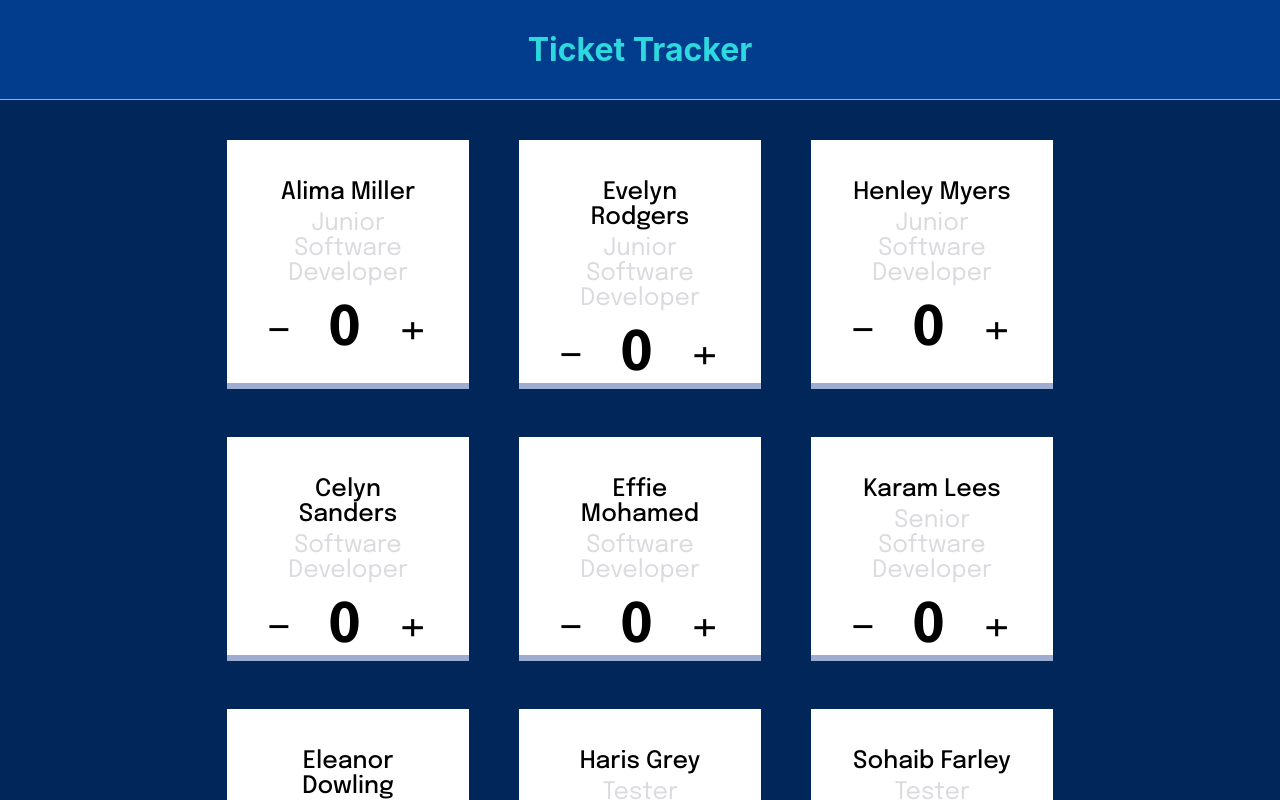
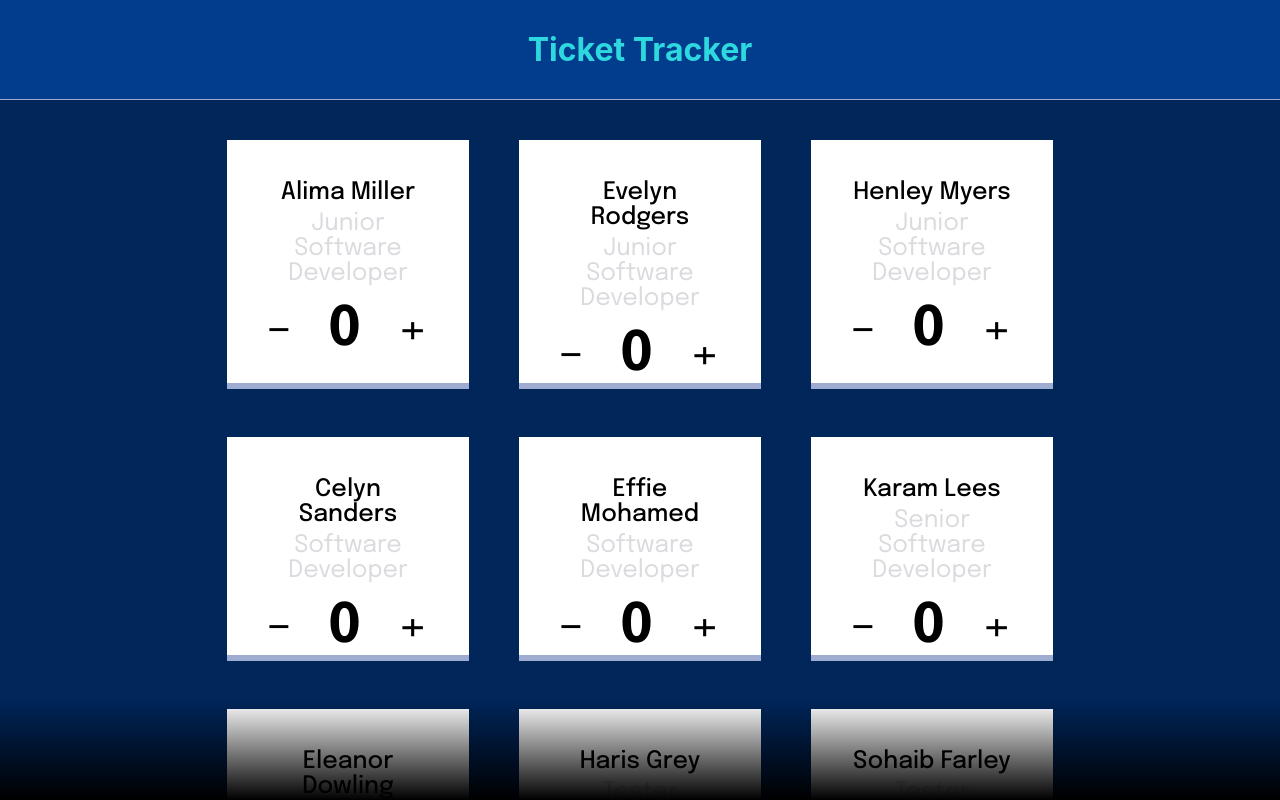
Before and after one commit to samueljacobs98/ticket-tracker-project, a React (Create React App) app: page / in a window 1280 px wide. Shown: the top 800 px of the page. Built offline with nearby package versions, Linux system fonts and the light colour scheme.

Commit message:
added footer

```diff
--- a/src/App.jsx
+++ b/src/App.jsx
@@ -1,6 +1,7 @@
 import "./App.scss";
 import Header from "./components/Header/Header";
 import Tickets from "./components/Tickets/Tickets";
+import Footer from "./components/Footer/Footer";
 import team from "./assets/data/team";
 
 function App() {
@@ -8,6 +9,7 @@ function App() {
     <>
       <Header />
       <Tickets teamData={team} />
+      <Footer />
     </>
   );
 }
--- a/src/assets/scss/_variables.scss
+++ b/src/assets/scss/_variables.scss
@@ -19,7 +19,6 @@ $colour-grey: #dbdade;
 
 // Sizes
 $card-width: 242px;
-$card-min-height: 190px;
 
 // Margins & Paddings:
 $card-padding: 40px;
--- a/src/components/Card/Card.scss
+++ b/src/components/Card/Card.scss
@@ -9,7 +9,6 @@
 .card {
   font-family: $font;
   width: $card-width;
-  min-height: $card-min-height;
 
   background-color: $colour-white;
   border-bottom: 6px solid $colour-card-accent;
--- /dev/null
+++ b/src/components/Footer/Footer.jsx
@@ -0,0 +1,8 @@
+import React from "react";
+import "./Footer.scss";
+
+const Footer = () => {
+  return <footer className="footer"></footer>;
+};
+
+export default Footer;
--- /dev/null
+++ b/src/components/Footer/Footer.scss
@@ -0,0 +1,9 @@
+.footer {
+  background: linear-gradient(0deg, rgba(0, 0, 0, 1) 0%, rgba(0, 0, 0, 0) 100%);
+  width: 100%;
+  height: 100px;
+
+  position: fixed;
+  bottom: 0;
+  left: 0;
+}
--- a/src/components/Tickets/Tickets.jsx
+++ b/src/components/Tickets/Tickets.jsx
@@ -1,7 +1,7 @@
 import React from "react";
 import Card from "../Card/Card";
+import "./Tickets.scss";
 
-import "./Tickets.scss";
 const Tickets = ({ teamData }) => {
   const cardListJSX = teamData.map((ticket) => {
     return <Card name={ticket.name} role={ticket.role} />;
```
